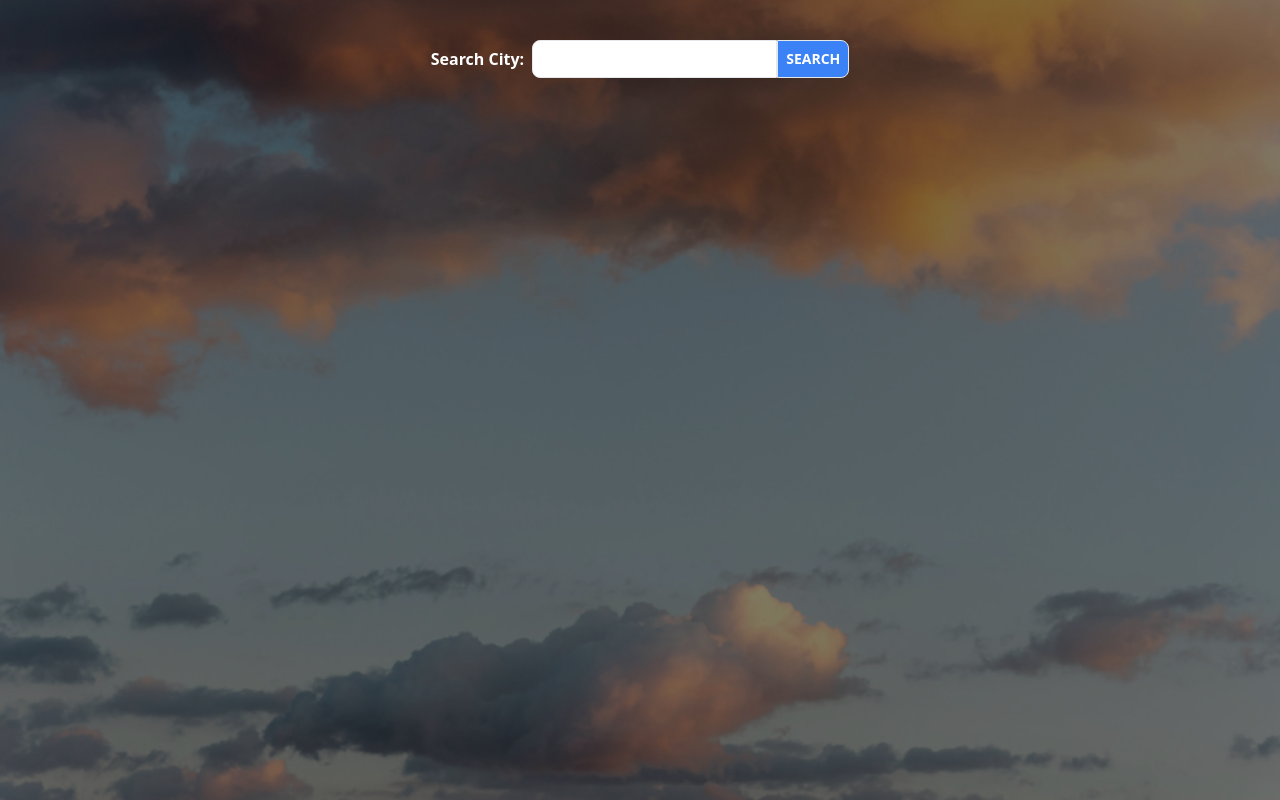
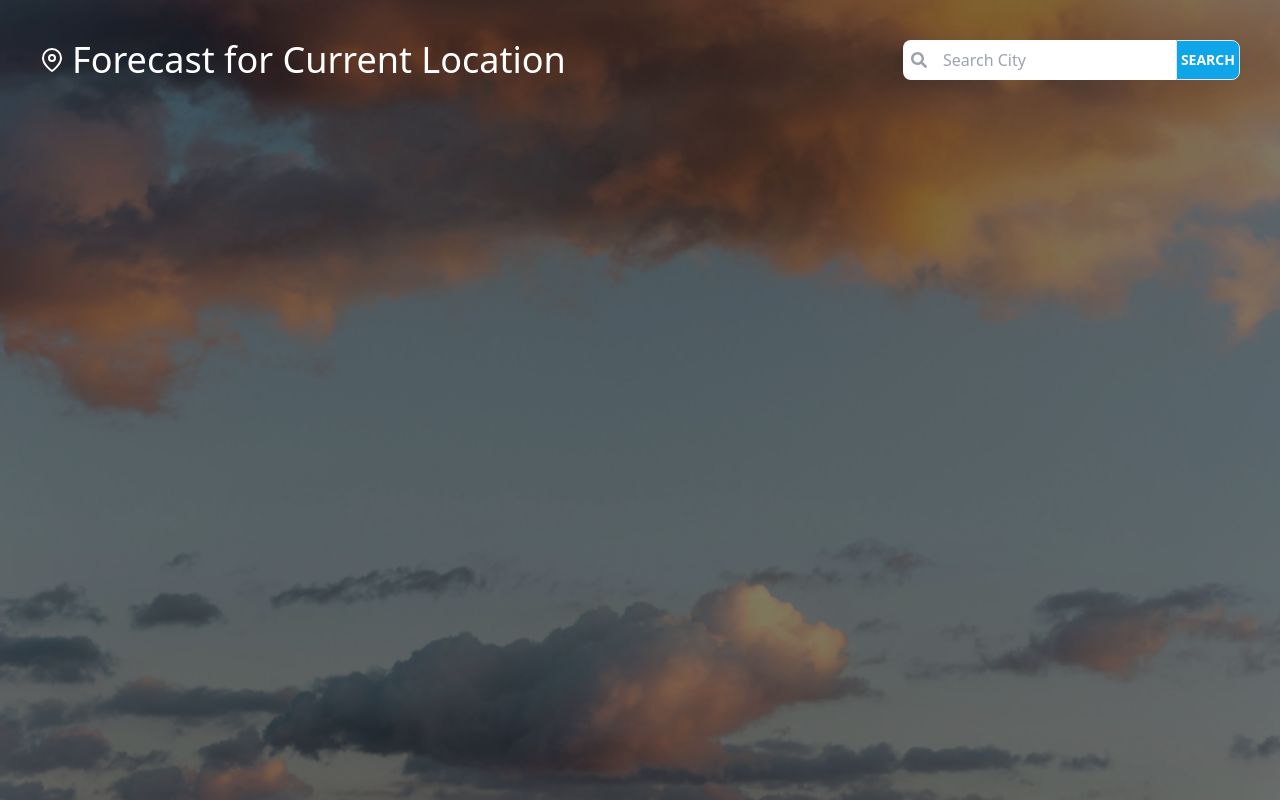
Before and after one commit to AntonJames-Sistence/SkyCast, a React (Create React App) app: page / in a window 1280 px wide. Built offline with nearby package versions, Linux system fonts and the light colour scheme; no server answers.

Commit message:
Add location representation to search bar component

```diff
--- a/package.json
+++ b/package.json
@@ -8,6 +8,7 @@
     "@testing-library/user-event": "^13.2.1",
     "react": "^18.3.1",
     "react-dom": "^18.3.1",
+    "react-icons": "^5.3.0",
     "react-scripts": "5.0.1",
     "web-vitals": "^2.1.0"
   },
--- a/src/SearchBar/SearchBar.js
+++ b/src/SearchBar/SearchBar.js
@@ -1,9 +1,13 @@
 import React, { useState, useEffect } from "react";
 import { useWeather } from "../Context/WeatherContext";
+import { FiMapPin } from "react-icons/fi";
+import { FaSearch } from "react-icons/fa";
+import { capFLetter } from "../WeatherWidget/utils";
 
 const SearchBar = () => {
   const [city, setCity] = useState("");
   const { fetchWeatherData } = useWeather();
+  // const []
 
   const handleGeolocation = () => {
     if (navigator.geolocation) {
@@ -15,18 +19,18 @@ const SearchBar = () => {
           fetchWeatherData({ lat: latitude, lon: longitude });
         },
         (error) => {
-          console.error('Error getting geolocation:', error);
+          console.error("Error getting geolocation:", error);
         }
       );
     } else {
-      console.error('Geolocation is not supported');
+      console.error("Geolocation is not supported");
     }
   };
 
   // Get initial data
   useEffect(() => {
     handleGeolocation();
-  }, [])
+  }, []);
 
   const handleSearch = (e) => {
     e.preventDefault();
@@ -37,25 +41,32 @@ const SearchBar = () => {
   };
 
   return (
-    <div className="p-10">
+    <div className="p-10 flex justify-between">
+      <div className="flex items-center text-white">
+        <FiMapPin className="mr-2 text-2xl" />
+        <span className="text-4xl">Forecast for&nbsp;</span>
+        <span className="text-4xl">{city ? `${capFLetter(city)}` : "Current Location"}</span>
+      </div>
       <form
-        className="flex items-center justify-center"
+        className="flex"
         onSubmit={handleSearch}
+        aria-label="City Search Bar"
       >
-        <label htmlFor="city" className="font-semibold text-white">
-          Search City:
-        </label>
+        <span className="flex items-center p-2 text-gray-400 rounded-l-lg bg-white">
+          <FaSearch />
+        </span>
         <input
           id="city"
           data-testid="weather-input"
-          className="ml-2 border p-1.5 border-gray-200 rounded-l-lg"
+          className="pl-2 p-0.5"
           type="text"
           name="city"
           value={city}
           onChange={(e) => setCity(e.target.value)}
+          placeholder="Search City"
         />
         <button
-          className="text-sm border rounded-r-lg p-2 uppercase font-bold text-white bg-blue-500"
+          className="text-sm border rounded-r-lg p-1 uppercase font-bold text-white bg-sky-500"
           type="submit"
         >
           Search
```
Also changed, not shown: 1 other file (tests, documents, lock files or other folders).
